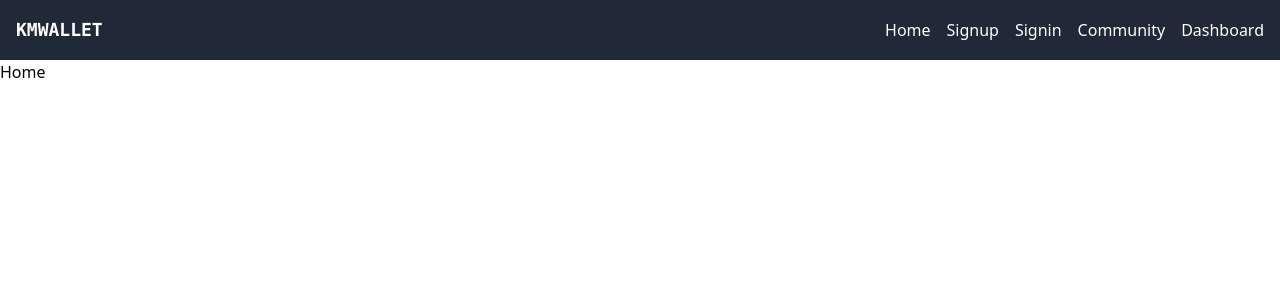
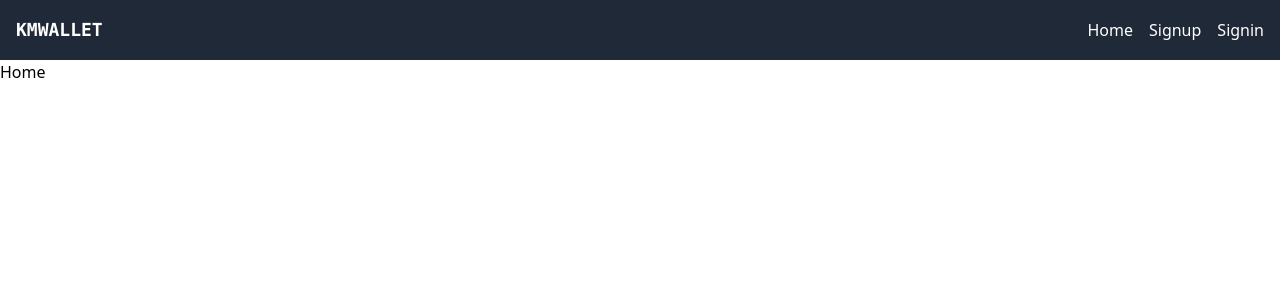
Before and after one commit to Abdirahman04/kmwallet-client-pinia, a Vue app: page / in a window 1280 px wide. Shown: the top 300 px of the page. Built offline with nearby package versions, Linux system fonts and the light colour scheme.

Commit message:
added computed links

```diff
--- a/src/components/TheNavBar.vue
+++ b/src/components/TheNavBar.vue
@@ -1,5 +1,5 @@
 <script setup lang="ts">
-import { reactive } from "vue";
+import { reactive, computed, ComputedRef } from "vue";
 import { useUserStore } from "@/stores/userStore";
 
 const user = useUserStore();
@@ -12,13 +12,21 @@ interface Link {
   title: string;
 }
 
-const links: Link[] = reactive([
+const loginLinks: Link[] = reactive([
+  { id: 4, path: { name: "community" }, title: "Community" },
+  { id: 5, path: { name: "dashboard" }, title: "Dashboard" },
+]);
+
+const defaultLinks: Link[] = reactive([
   { id: 1, path: { name: "home" }, title: "Home" },
   { id: 2, path: { name: "signup" }, title: "Signup" },
   { id: 3, path: { name: "signin" }, title: "Signin" },
-  { id: 4, path: { name: "community" }, title: "Community" },
-  { id: 5, path: { name: "dashboard" }, title: "Dashboard" },
 ]);
+
+const links: ComputedRef<Link[]> = computed(() => {
+  if (user.isSet) return [...defaultLinks, ...loginLinks];
+  else return defaultLinks;
+});
 </script>
 
 <template>
```
